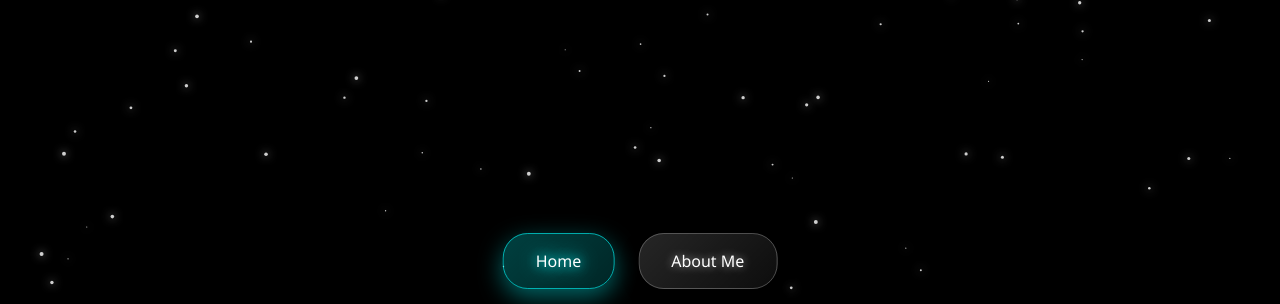
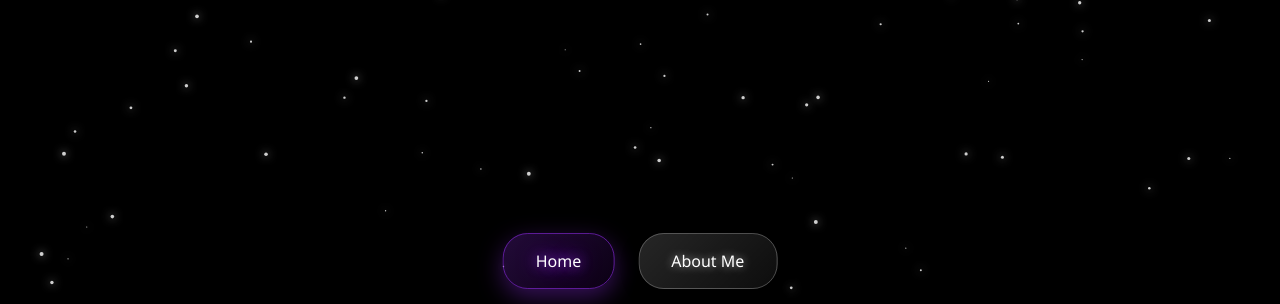
Before and after one commit to Ayaanisthebest/Website, a website: page index.html in a window 1280 px wide. Shown: the part 496-800 px from the top of the page. Drawn offline with Linux system fonts and the light colour scheme.

Commit message:
make porple

```diff
--- a/nav.css
+++ b/nav.css
@@ -51,10 +51,10 @@ header {
 }
 
 .nav-links a.active {
-  background: linear-gradient(135deg, rgba(0, 255, 255, 0.25), rgba(0, 255, 255, 0.15));
-  border: 1px solid rgba(0, 255, 255, 0.6);
-  text-shadow: 0 0 12px #0ff, 0 0 22px #0ff;
-  box-shadow: 0 8px 25px rgba(0, 255, 255, 0.4);
+  background: linear-gradient(135deg, rgba(138, 43, 226, 0.25), rgba(75, 0, 130, 0.15));
+  border: 1px solid rgba(138, 43, 226, 0.6);
+  text-shadow: 0 0 12px #8a2be2, 0 0 22px #8a2be2;
+  box-shadow: 0 8px 25px rgba(138, 43, 226, 0.4);
   transform: scale(1.02);
 }
 
```
